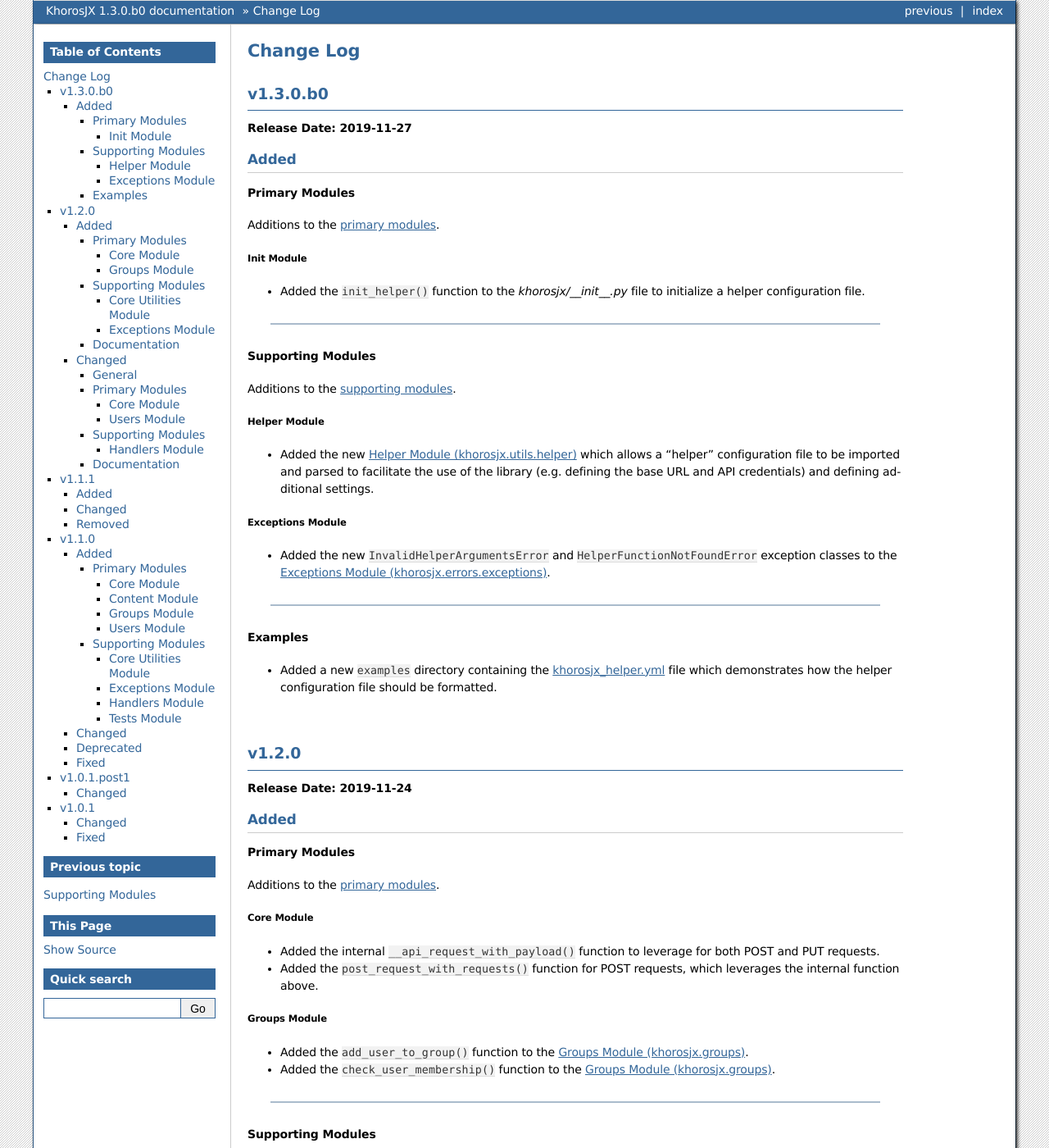
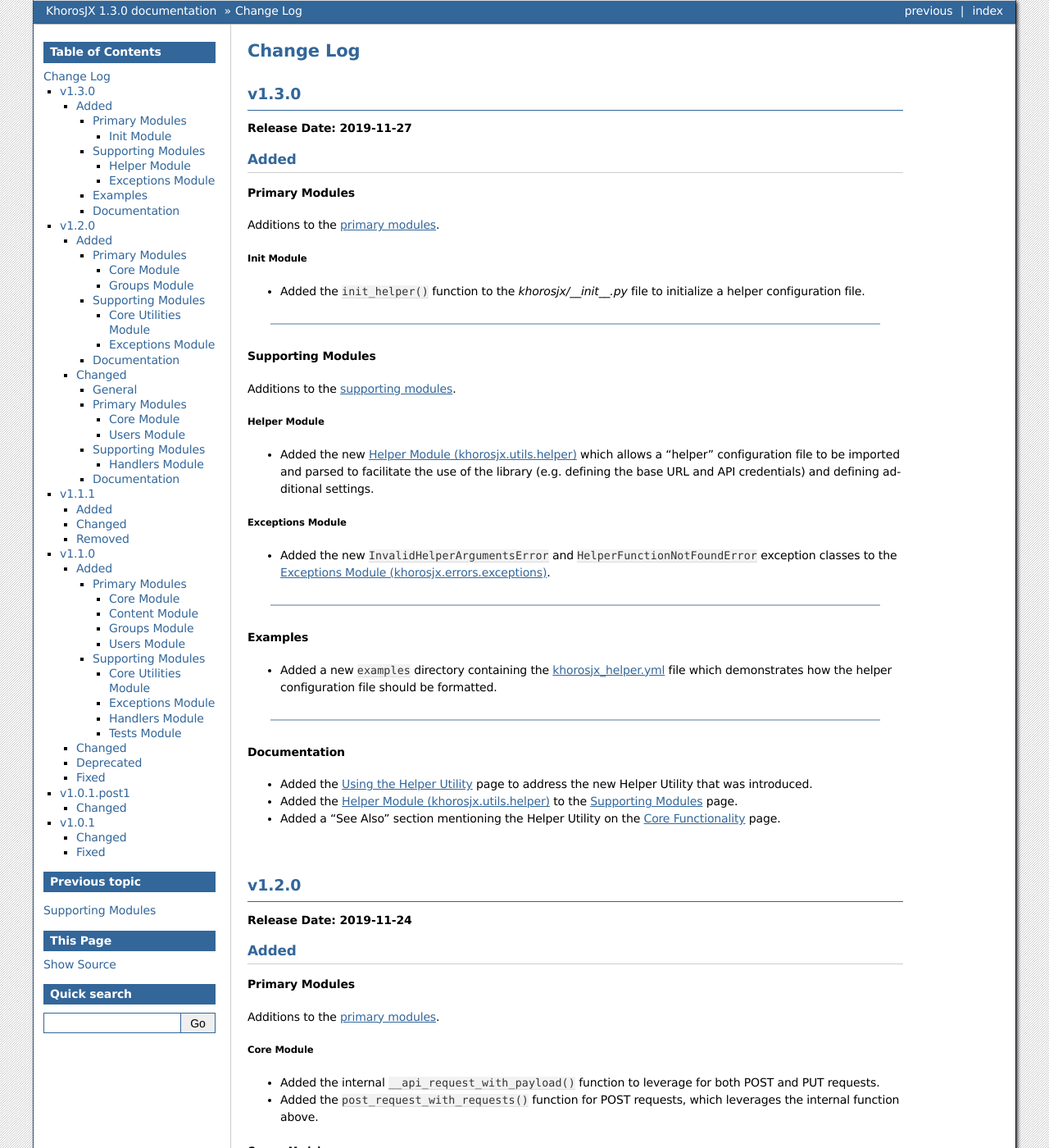
Before and after one commit to jeffshurtliff/khorosjx, a Sphinx documentation site: the page built from docs/changelog.rst, in a window 1280 px wide and 1400 px high. Shown: the whole window at 82% size. Built offline with Sphinx 7.4.7, drawn with Linux system fonts in a browser that asks for light colours; some of the changed text lies outside the part shown.

Commit message:
Updated to version 1.3.0 and updated the documentation accordingly

```diff
--- a/docs/changelog.rst
+++ b/docs/changelog.rst
@@ -2,9 +2,9 @@
 Change Log
 ##########
 
-*********
-v1.3.0.b0
-*********
+******
+v1.3.0
+******
 **Release Date: 2019-11-27**
 
 Added
@@ -42,6 +42,15 @@
 * Added a new ``examples`` directory containing the
   `khorosjx_helper.yml <https://github.com/jeffshurtliff/khorosjx/blob/master/examples/khorosjx_helper.yml>`_ file
   which demonstrates how the helper configuration file should be formatted.
+
+-----
+
+Documentation
+-------------
+* Added the :ref:`using-helper:Using the Helper Utility` page to address the new Helper Utility that was introduced.
+* Added the :ref:`supporting-modules:Helper Module (khorosjx.utils.helper)` to the
+  :doc:`Supporting Modules<supporting-modules>` page.
+* Added a "See Also" section mentioning the Helper Utility on the :doc:`Core Functionality <core-functionality>` page.
 
 |
 
--- a/docs/conf.py
+++ b/docs/conf.py
@@ -26,7 +26,7 @@
 # The short X.Y version
 version = '1.3'
 # The full version, including alpha/beta/rc tags
-release = '1.3.0.b0'
+release = '1.3.0'
 
 
 # -- General configuration ---------------------------------------------------
--- a/docs/core-functionality.rst
+++ b/docs/core-functionality.rst
@@ -30,6 +30,10 @@
 |
 
 .. include:: basic-usage.rst
+
+.. seealso::
+
+    To facilitate the getting started process, you may want to consider :ref:`using-helper:using the Helper Utility`.
 
 |
 
--- a/docs/index.rst
+++ b/docs/index.rst
@@ -10,6 +10,7 @@
 
     introduction
     core-functionality
+    using-helper
     managing-users
     primary-modules
     supporting-modules
--- a/setup.py
+++ b/setup.py
@@ -7,7 +7,7 @@
 
 setuptools.setup(
     name="khorosjx",
-    version="1.3.0.b0",
+    version="1.3.0",
     author="Jeff Shurtliff",
     author_email="jeff.shurtliff@rsa.com",
     description="Useful tools and utilities to assist in managing a Khoros JX (formerly Jive-x) or Jive-n community.",
```
Also changed, not shown: docs/using-helper.rst (added, +180 -0 lines).
